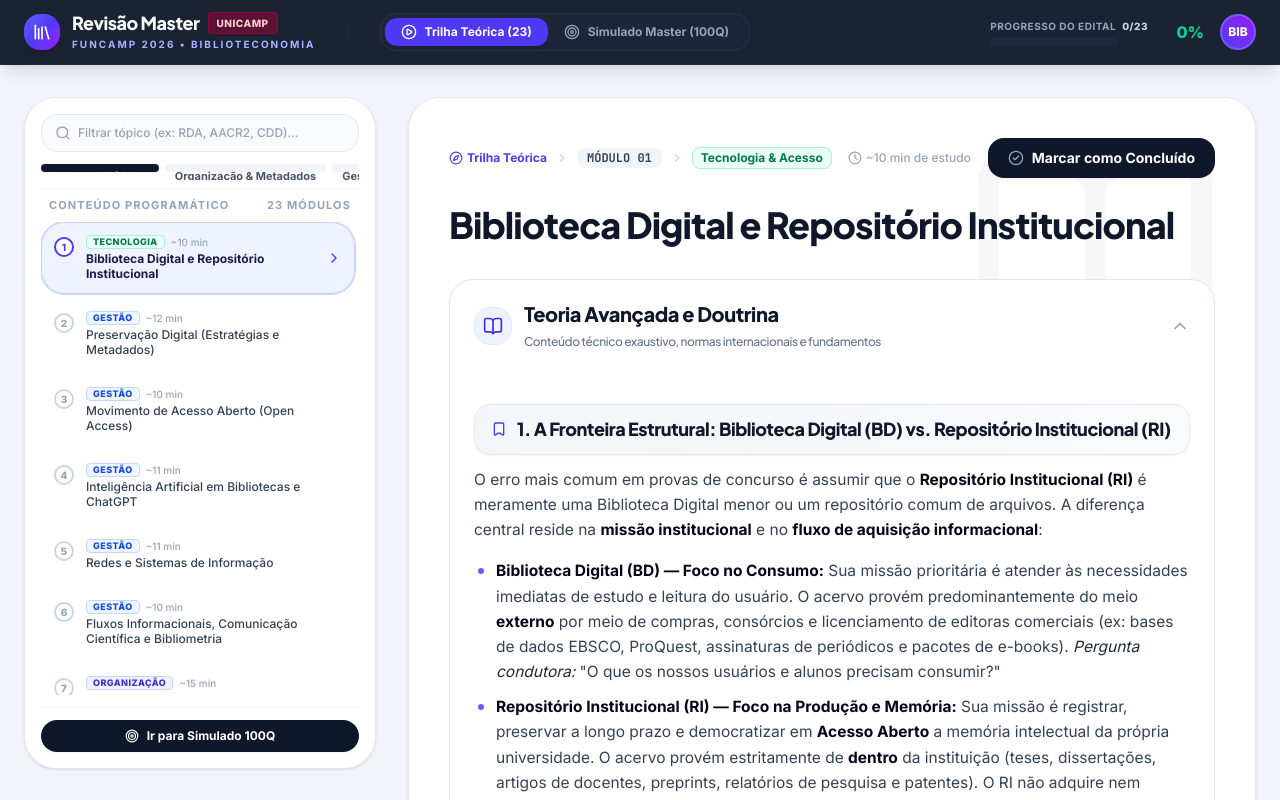
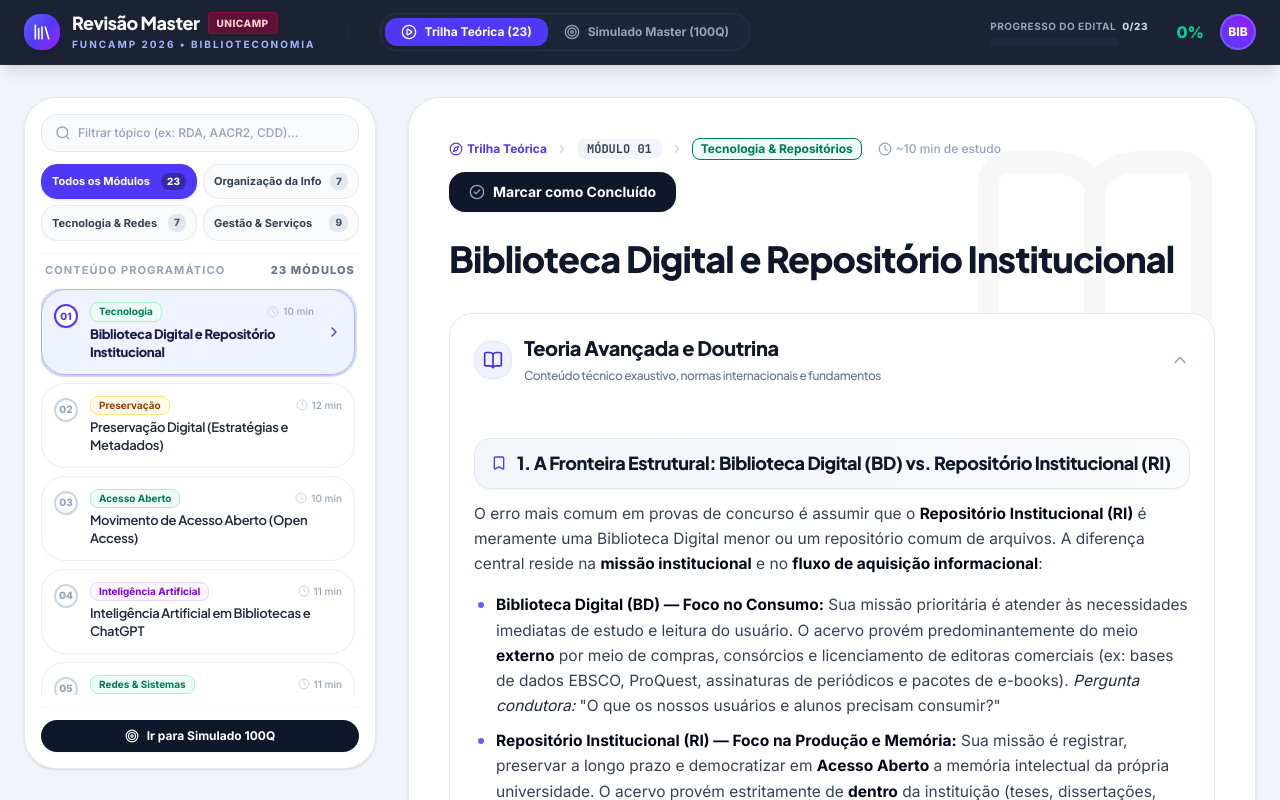
Before and after one commit to Heuller/curso-revisao-funcamp, a React (Vite) app: page / in a window 1280 px wide. Shown: the top 800 px of the page. Built offline with nearby package versions, Linux system fonts and the light colour scheme.

Commit message:
fix(ui): redesign category cards grid and elevate module cards in left sidebar

```diff
--- a/src/App.tsx
+++ b/src/App.tsx
@@ -318,30 +318,38 @@ function App() {
                   )}
                 </div>
 
-                {/* Category Filter Chips */}
-                <div className="flex gap-1.5 overflow-x-auto pb-2 mb-2 scrollbar-none">
-                  {CATEGORY_FILTERS.map(f => (
+                {/* Category Filter Cards (2x2 Grid) */}
+                <div className="grid grid-cols-2 gap-1.5 mb-3">
+                  {CATEGORY_FILTERS.map(f => {
+                    const isSelected = selectedCategory === f.key;
+                    return (
                       <button
                         key={f.key}
                         onClick={() => setSelectedCategory(f.key)}
-                      className={`whitespace-nowrap px-2.5 py-1 rounded-lg text-[11px] font-bold transition-all ${
-                        selectedCategory === f.key
-                          ? 'bg-slate-900 text-white shadow-xs'
-                          : 'bg-slate-100 text-slate-600 hover:bg-slate-200'
+                        className={`px-2.5 py-2 rounded-xl text-xs font-bold transition-all text-left flex items-center justify-between border ${
+                          isSelected
+                            ? 'bg-indigo-600 text-white border-indigo-600 shadow-sm shadow-indigo-100'
+                            : 'bg-slate-50 hover:bg-slate-100 text-slate-700 border-slate-200/80'
                         }`}
                       >
-                      {f.label}
+                        <span className="truncate text-[11px]">{f.label}</span>
+                        <span className={`text-[10px] font-black px-1.5 py-0.5 rounded-md ml-1 shrink-0 ${
+                          isSelected ? 'bg-indigo-800 text-white' : 'bg-slate-200 text-slate-600'
+                        }`}>
+                          {f.count}
+                        </span>
                       </button>
-                  ))}
+                    );
+                  })}
                 </div>
 
                 {/* Modules Navigation List */}
-                <div className="text-[11px] font-bold text-slate-400 uppercase tracking-widest px-2 py-1 flex items-center justify-between border-t border-slate-100 pt-2">
+                <div className="text-[11px] font-bold text-slate-400 uppercase tracking-widest px-1 py-1.5 flex items-center justify-between border-t border-slate-100 pt-2">
                   <span>Conteúdo Programático</span>
-                  <span>{filteredModules.length} módulos</span>
+                  <span className="text-slate-500 font-extrabold">{filteredModules.length} módulos</span>
                 </div>
 
-                <nav className="flex-1 overflow-y-auto space-y-1 pr-1 mt-1">
+                <nav className="flex-1 overflow-y-auto space-y-2 pr-1 mt-1">
                   {filteredModules.length === 0 ? (
                     <div className="p-6 text-center text-slate-400 text-xs">
                       Nenhum módulo encontrado para "{searchQuery}".
@@ -359,42 +367,46 @@ function App() {
                           onClick={() => handleSelectModule(mod)}
                           className={`group w-full text-left p-3 rounded-2xl text-xs transition-all duration-150 flex items-start gap-3 border ${
                             isActive
-                              ? 'bg-indigo-50/90 border-indigo-200 text-indigo-950 shadow-xs ring-1 ring-indigo-200'
-                              : 'bg-white border-transparent text-slate-700 hover:bg-slate-50 hover:border-slate-200'
+                              ? 'bg-indigo-50/90 border-indigo-300 text-indigo-950 shadow-sm ring-2 ring-indigo-500/20'
+                              : isCompleted
+                                ? 'bg-white border-slate-200/80 text-slate-800 hover:bg-slate-50/80 hover:border-slate-300'
+                                : 'bg-white border-slate-200/70 text-slate-700 hover:bg-slate-50/80 hover:border-slate-300'
                           }`}
                         >
                           {/* Module Number or Completed Checkmark */}
                           <div className="mt-0.5 shrink-0">
                             {isCompleted ? (
-                              <div className="w-5 h-5 rounded-full bg-emerald-500 text-white flex items-center justify-center shadow-xs">
-                                <Check className="w-3 h-3 stroke-[3]" />
+                              <div className="w-6 h-6 rounded-full bg-emerald-500 text-white flex items-center justify-center shadow-xs">
+                                <Check className="w-3.5 h-3.5 stroke-[3]" />
                               </div>
                             ) : (
-                              <div className={`w-5 h-5 rounded-full border-2 flex items-center justify-center text-[10px] font-black transition-colors ${
+                              <div className={`w-6 h-6 rounded-full border-2 flex items-center justify-center text-[10px] font-black transition-colors ${
                                 isActive
-                                  ? 'border-indigo-600 text-indigo-600 bg-white'
+                                  ? 'border-indigo-600 text-indigo-600 bg-white shadow-xs'
                                   : 'border-slate-300 text-slate-400 group-hover:border-slate-400'
                               }`}>
-                                {moduleNum}
+                                {moduleNum.toString().padStart(2, '0')}
                               </div>
                             )}
                           </div>
 
-                          {/* Title & Metadata */}
+                          {/* Title & Category Badge */}
                           <div className="flex-1 min-w-0">
-                            <div className="flex items-center gap-1.5 mb-0.5">
-                              {catMeta && (
-                                <span className={`text-[9px] font-extrabold uppercase tracking-wider px-1.5 py-0.2 rounded border ${catMeta.badgeBg} ${catMeta.badgeText}`}>
-                                  {catMeta.categoryLabel.split(' ')[0]}
+                            <div className="flex items-center justify-between gap-1 mb-1">
+                              <span className={`text-[10px] font-bold px-2 py-0.5 rounded-md border ${catMeta?.badgeBg || 'bg-slate-100'} ${catMeta?.badgeBorder || 'border-slate-200'} ${catMeta?.badgeText || 'text-slate-700'}`}>
+                                {catMeta?.categoryShort || 'Tópico'}
                               </span>
-                              )}
-                              <span className="text-[10px] text-slate-400 font-medium">
-                                ~{catMeta?.estimatedMinutes || 10} min
+                              <span className="text-[10px] font-medium text-slate-400 flex items-center gap-1">
+                                <Clock className="w-3 h-3 text-slate-300" />
+                                {catMeta?.estimatedMinutes || 12} min
                               </span>
                             </div>
-                            <span className={`block line-clamp-2 leading-tight ${isActive ? 'font-bold text-indigo-950' : 'font-medium'}`}>
+
+                            <h4 className={`text-[13px] leading-snug line-clamp-2 ${
+                              isActive ? 'font-black text-indigo-950' : 'font-semibold text-slate-800 group-hover:text-indigo-900'
+                            }`}>
                               {mod.title.replace(/^\d+\.\s/, '')}
-                            </span>
+                            </h4>
                           </div>
 
                           {isActive && (
--- a/src/data/categories.ts
+++ b/src/data/categories.ts
@@ -2,41 +2,272 @@ export interface ModuleCategory {
   id: string;
   category: 'organizacao' | 'gestao' | 'tecnologia';
   categoryLabel: string;
-  categoryColor: string;
+  categoryShort: string;
   badgeBg: string;
   badgeText: string;
+  badgeBorder: string;
   estimatedMinutes: number;
 }
 
 export const MODULE_CATEGORIES: Record<string, ModuleCategory> = {
-  m01: { id: 'm01', category: 'tecnologia', categoryLabel: 'Tecnologia & Acesso', categoryColor: 'emerald', badgeBg: 'bg-emerald-50 border-emerald-200', badgeText: 'text-emerald-700', estimatedMinutes: 10 },
-  m02: { id: 'm02', category: 'gestao', categoryLabel: 'Gestão & Políticas', categoryColor: 'blue', badgeBg: 'bg-blue-50 border-blue-200', badgeText: 'text-blue-700', estimatedMinutes: 12 },
-  m03: { id: 'm03', category: 'gestao', categoryLabel: 'Gestão & Políticas', categoryColor: 'blue', badgeBg: 'bg-blue-50 border-blue-200', badgeText: 'text-blue-700', estimatedMinutes: 10 },
-  m04: { id: 'm04', category: 'gestao', categoryLabel: 'Gestão & Políticas', categoryColor: 'blue', badgeBg: 'bg-blue-50 border-blue-200', badgeText: 'text-blue-700', estimatedMinutes: 11 },
-  m05: { id: 'm05', category: 'gestao', categoryLabel: 'Gestão & Políticas', categoryColor: 'blue', badgeBg: 'bg-blue-50 border-blue-200', badgeText: 'text-blue-700', estimatedMinutes: 11 },
-  m06: { id: 'm06', category: 'gestao', categoryLabel: 'Gestão & Políticas', categoryColor: 'blue', badgeBg: 'bg-blue-50 border-blue-200', badgeText: 'text-blue-700', estimatedMinutes: 10 },
-  m07: { id: 'm07', category: 'organizacao', categoryLabel: 'Organização & Metadados', categoryColor: 'indigo', badgeBg: 'bg-indigo-50 border-indigo-200', badgeText: 'text-indigo-700', estimatedMinutes: 15 },
-  m08: { id: 'm08', category: 'organizacao', categoryLabel: 'Organização & Metadados', categoryColor: 'indigo', badgeBg: 'bg-indigo-50 border-indigo-200', badgeText: 'text-indigo-700', estimatedMinutes: 16 },
-  m09: { id: 'm09', category: 'organizacao', categoryLabel: 'Organização & Metadados', categoryColor: 'indigo', badgeBg: 'bg-indigo-50 border-indigo-200', badgeText: 'text-indigo-700', estimatedMinutes: 16 },
-  m10: { id: 'm10', category: 'organizacao', categoryLabel: 'Organização & Metadados', categoryColor: 'indigo', badgeBg: 'bg-indigo-50 border-indigo-200', badgeText: 'text-indigo-700', estimatedMinutes: 10 },
-  m11: { id: 'm11', category: 'organizacao', categoryLabel: 'Organização & Metadados', categoryColor: 'indigo', badgeBg: 'bg-indigo-50 border-indigo-200', badgeText: 'text-indigo-700', estimatedMinutes: 11 },
-  m12: { id: 'm12', category: 'organizacao', categoryLabel: 'Organização & Metadados', categoryColor: 'indigo', badgeBg: 'bg-indigo-50 border-indigo-200', badgeText: 'text-indigo-700', estimatedMinutes: 11 },
-  m13: { id: 'm13', category: 'organizacao', categoryLabel: 'Organização & Metadados', categoryColor: 'indigo', badgeBg: 'bg-indigo-50 border-indigo-200', badgeText: 'text-indigo-700', estimatedMinutes: 12 },
-  m14: { id: 'm14', category: 'organizacao', categoryLabel: 'Organização & Metadados', categoryColor: 'indigo', badgeBg: 'bg-indigo-50 border-indigo-200', badgeText: 'text-indigo-700', estimatedMinutes: 11 },
-  m15: { id: 'm15', category: 'tecnologia', categoryLabel: 'Tecnologia & Acesso', categoryColor: 'emerald', badgeBg: 'bg-emerald-50 border-emerald-200', badgeText: 'text-emerald-700', estimatedMinutes: 11 },
-  m16: { id: 'm16', category: 'tecnologia', categoryLabel: 'Tecnologia & Acesso', categoryColor: 'emerald', badgeBg: 'bg-emerald-50 border-emerald-200', badgeText: 'text-emerald-700', estimatedMinutes: 11 },
-  m17: { id: 'm17', category: 'tecnologia', categoryLabel: 'Tecnologia & Acesso', categoryColor: 'emerald', badgeBg: 'bg-emerald-50 border-emerald-200', badgeText: 'text-emerald-700', estimatedMinutes: 12 },
-  m18: { id: 'm18', category: 'tecnologia', categoryLabel: 'Tecnologia & Acesso', categoryColor: 'emerald', badgeBg: 'bg-emerald-50 border-emerald-200', badgeText: 'text-emerald-700', estimatedMinutes: 10 },
-  m19: { id: 'm19', category: 'organizacao', categoryLabel: 'Organização & Metadados', categoryColor: 'indigo', badgeBg: 'bg-indigo-50 border-indigo-200', badgeText: 'text-indigo-700', estimatedMinutes: 15 },
-  m20: { id: 'm20', category: 'organizacao', categoryLabel: 'Organização & Metadados', categoryColor: 'indigo', badgeBg: 'bg-indigo-50 border-indigo-200', badgeText: 'text-indigo-700', estimatedMinutes: 15 },
-  m21: { id: 'm21', category: 'gestao', categoryLabel: 'Gestão & Políticas', categoryColor: 'blue', badgeBg: 'bg-blue-50 border-blue-200', badgeText: 'text-blue-700', estimatedMinutes: 12 },
-  m22: { id: 'm22', category: 'gestao', categoryLabel: 'Gestão & Políticas', categoryColor: 'blue', badgeBg: 'bg-blue-50 border-blue-200', badgeText: 'text-blue-700', estimatedMinutes: 12 },
-  m23: { id: 'm23', category: 'gestao', categoryLabel: 'Gestão & Políticas', categoryColor: 'blue', badgeBg: 'bg-blue-50 border-blue-200', badgeText: 'text-blue-700', estimatedMinutes: 10 },
+  // 1. Biblioteca Digital e Repositório Institucional
+  m01: {
+    id: 'm01',
+    category: 'tecnologia',
+    categoryLabel: 'Tecnologia & Repositórios',
+    categoryShort: 'Tecnologia',
+    badgeBg: 'bg-emerald-50',
+    badgeText: 'text-emerald-700',
+    badgeBorder: 'border-emerald-200',
+    estimatedMinutes: 10
+  },
+  // 2. Preservação Digital (Estratégias e Metadados)
+  m02: {
+    id: 'm02',
+    category: 'gestao',
+    categoryLabel: 'Gestão & Preservação',
+    categoryShort: 'Preservação',
+    badgeBg: 'bg-amber-50',
+    badgeText: 'text-amber-800',
+    badgeBorder: 'border-amber-200',
+    estimatedMinutes: 12
+  },
+  // 3. Movimento de Acesso Aberto (Open Access)
+  m03: {
+    id: 'm03',
+    category: 'tecnologia',
+    categoryLabel: 'Acesso Aberto & Redes',
+    categoryShort: 'Acesso Aberto',
+    badgeBg: 'bg-emerald-50',
+    badgeText: 'text-emerald-700',
+    badgeBorder: 'border-emerald-200',
+    estimatedMinutes: 10
+  },
+  // 4. Inteligência Artificial em Bibliotecas e ChatGPT
+  m04: {
+    id: 'm04',
+    category: 'tecnologia',
+    categoryLabel: 'Tecnologia & IA',
+    categoryShort: 'Inteligência Artificial',
+    badgeBg: 'bg-purple-50',
+    badgeText: 'text-purple-700',
+    badgeBorder: 'border-purple-200',
+    estimatedMinutes: 11
+  },
+  // 5. Redes e Sistemas de Informação
+  m05: {
+    id: 'm05',
+    category: 'tecnologia',
+    categoryLabel: 'Tecnologia & Redes',
+    categoryShort: 'Redes & Sistemas',
+    badgeBg: 'bg-emerald-50',
+    badgeText: 'text-emerald-700',
+    badgeBorder: 'border-emerald-200',
+    estimatedMinutes: 11
+  },
+  // 6. Fluxos Informacionais, Comunicação Científica e Bibliometria
+  m06: {
+    id: 'm06',
+    category: 'gestao',
+    categoryLabel: 'Comunicação Científica & Métrica',
+    categoryShort: 'Bibliometria',
+    badgeBg: 'bg-blue-50',
+    badgeText: 'text-blue-700',
+    badgeBorder: 'border-blue-200',
+    estimatedMinutes: 12
+  },
+  // 7. Fontes de Informação e Bases de Dados
+  m07: {
+    id: 'm07',
+    category: 'tecnologia',
+    categoryLabel: 'Fontes & Bases de Dados',
+    categoryShort: 'Bases de Dados',
+    badgeBg: 'bg-emerald-50',
+    badgeText: 'text-emerald-700',
+    badgeBorder: 'border-emerald-200',
+    estimatedMinutes: 14
+  },
+  // 8. Recuperação da Informação (SRI) e Estratégias de Busca
+  m08: {
+    id: 'm08',
+    category: 'tecnologia',
+    categoryLabel: 'Recuperação da Informação (SRI)',
+    categoryShort: 'Recuperação (SRI)',
+    badgeBg: 'bg-emerald-50',
+    badgeText: 'text-emerald-700',
+    badgeBorder: 'border-emerald-200',
+    estimatedMinutes: 15
+  },
+  // 9. Competência Informacional (Information Literacy)
+  m09: {
+    id: 'm09',
+    category: 'gestao',
+    categoryLabel: 'Mediação & Competência',
+    categoryShort: 'Competência Info',
+    badgeBg: 'bg-blue-50',
+    badgeText: 'text-blue-700',
+    badgeBorder: 'border-blue-200',
+    estimatedMinutes: 10
+  },
+  // 10. Estudo de Usuários e Comunidades
+  m10: {
+    id: 'm10',
+    category: 'gestao',
+    categoryLabel: 'Gestão & Usuários',
+    categoryShort: 'Estudo de Usuários',
+    badgeBg: 'bg-blue-50',
+    badgeText: 'text-blue-700',
+    badgeBorder: 'border-blue-200',
+    estimatedMinutes: 10
+  },
+  // 11. Disseminação Seletiva da Informação (DSI) e Serviço de Referência
+  m11: {
+    id: 'm11',
+    category: 'gestao',
+    categoryLabel: 'Serviços de Referência & DSI',
+    categoryShort: 'Referência & DSI',
+    badgeBg: 'bg-blue-50',
+    badgeText: 'text-blue-700',
+    badgeBorder: 'border-blue-200',
+    estimatedMinutes: 11
+  },
+  // 12. Marketing de Serviços e Unidades de Informação
+  m12: {
+    id: 'm12',
+    category: 'gestao',
+    categoryLabel: 'Gestão & Marketing',
+    categoryShort: 'Marketing',
+    badgeBg: 'bg-blue-50',
+    badgeText: 'text-blue-700',
+    badgeBorder: 'border-blue-200',
+    estimatedMinutes: 10
+  },
+  // 13. Desenvolvimento de Coleções
+  m13: {
+    id: 'm13',
+    category: 'gestao',
+    categoryLabel: 'Gestão de Coleções',
+    categoryShort: 'Coleções',
+    badgeBg: 'bg-blue-50',
+    badgeText: 'text-blue-700',
+    badgeBorder: 'border-blue-200',
+    estimatedMinutes: 12
+  },
+  // 14. Representação Descritiva e Temática (Controle Bibliográfico)
+  m14: {
+    id: 'm14',
+    category: 'organizacao',
+    categoryLabel: 'Organização da Informação',
+    categoryShort: 'Controle Bibliográfico',
+    badgeBg: 'bg-indigo-50',
+    badgeText: 'text-indigo-700',
+    badgeBorder: 'border-indigo-200',
+    estimatedMinutes: 14
+  },
+  // 15. Código de Catalogação Anglo-Americano (AACR2)
+  m15: {
+    id: 'm15',
+    category: 'organizacao',
+    categoryLabel: 'Catalogação & AACR2',
+    categoryShort: 'AACR2',
+    badgeBg: 'bg-indigo-50',
+    badgeText: 'text-indigo-700',
+    badgeBorder: 'border-indigo-200',
+    estimatedMinutes: 16
+  },
+  // 16. MARC 21 (Machine-Readable Cataloging)
+  m16: {
+    id: 'm16',
+    category: 'organizacao',
+    categoryLabel: 'Formatos & MARC 21',
+    categoryShort: 'MARC 21',
+    badgeBg: 'bg-indigo-50',
+    badgeText: 'text-indigo-700',
+    badgeBorder: 'border-indigo-200',
+    estimatedMinutes: 16
+  },
+  // 17. RDA (Resource Description and Access)
+  m17: {
+    id: 'm17',
+    category: 'organizacao',
+    categoryLabel: 'Catalogação Moderna & RDA',
+    categoryShort: 'RDA',
+    badgeBg: 'bg-indigo-50',
+    badgeText: 'text-indigo-700',
+    badgeBorder: 'border-indigo-200',
+    estimatedMinutes: 15
+  },
+  // 18. Modelos Conceituais: FRBR e IFLA LRM
+  m18: {
+    id: 'm18',
+    category: 'organizacao',
+    categoryLabel: 'Modelos Conceituais (FRBR/LRM)',
+    categoryShort: 'FRBR / LRM',
+    badgeBg: 'bg-indigo-50',
+    badgeText: 'text-indigo-700',
+    badgeBorder: 'border-indigo-200',
+    estimatedMinutes: 14
+  },
+  // 19. Classificação Decimal de Dewey (CDD) e CDU
+  m19: {
+    id: 'm19',
+    category: 'organizacao',
+    categoryLabel: 'Classificação (CDD & CDU)',
+    categoryShort: 'CDD & CDU',
+    badgeBg: 'bg-indigo-50',
+    badgeText: 'text-indigo-700',
+    badgeBorder: 'border-indigo-200',
+    estimatedMinutes: 16
+  },
+  // 20. Tecnologia de Softwares de Bibliotecas (SIGB / ILS)
+  m20: {
+    id: 'm20',
+    category: 'tecnologia',
+    categoryLabel: 'Softwares & Automação (SIGB)',
+    categoryShort: 'SIGB / Automação',
+    badgeBg: 'bg-emerald-50',
+    badgeText: 'text-emerald-700',
+    badgeBorder: 'border-emerald-200',
+    estimatedMinutes: 12
+  },
+  // 21. Indexação, Resumos e Controle Vocabular (Thesaurus)
+  m21: {
+    id: 'm21',
+    category: 'organizacao',
+    categoryLabel: 'Indexação & Linguagens',
+    categoryShort: 'Indexação & Tesauros',
+    badgeBg: 'bg-indigo-50',
+    badgeText: 'text-indigo-700',
+    badgeBorder: 'border-indigo-200',
+    estimatedMinutes: 14
+  },
+  // 22. Propriedade Intelectual e Direitos Autorais
+  m22: {
+    id: 'm22',
+    category: 'gestao',
+    categoryLabel: 'Legislação & Direitos Autorais',
+    categoryShort: 'Direitos Autorais',
+    badgeBg: 'bg-rose-50',
+    badgeText: 'text-rose-700',
+    badgeBorder: 'border-rose-200',
+    estimatedMinutes: 12
+  },
+  // 23. Editoração Científica (Fluxo Editorial e OJS)
+  m23: {
+    id: 'm23',
+    category: 'gestao',
+    categoryLabel: 'Editoração Científica & OJS',
+    categoryShort: 'Editoração & OJS',
+    badgeBg: 'bg-blue-50',
+    badgeText: 'text-blue-700',
+    badgeBorder: 'border-blue-200',
+    estimatedMinutes: 11
+  },
 };
 
 export const CATEGORY_FILTERS = [
-  { key: 'all', label: 'Todos os Módulos' },
-  { key: 'organizacao', label: 'Organização & Metadados' },
-  { key: 'gestao', label: 'Gestão & Normas' },
-  { key: 'tecnologia', label: 'Tecnologia & SBU' },
+  { key: 'all', label: 'Todos os Módulos', count: 23 },
+  { key: 'organizacao', label: 'Organização da Info', count: 7 },
+  { key: 'tecnologia', label: 'Tecnologia & Redes', count: 7 },
+  { key: 'gestao', label: 'Gestão & Serviços', count: 9 },
 ] as const;
```
Lines whose indentation alone changed are shown as unchanged.
